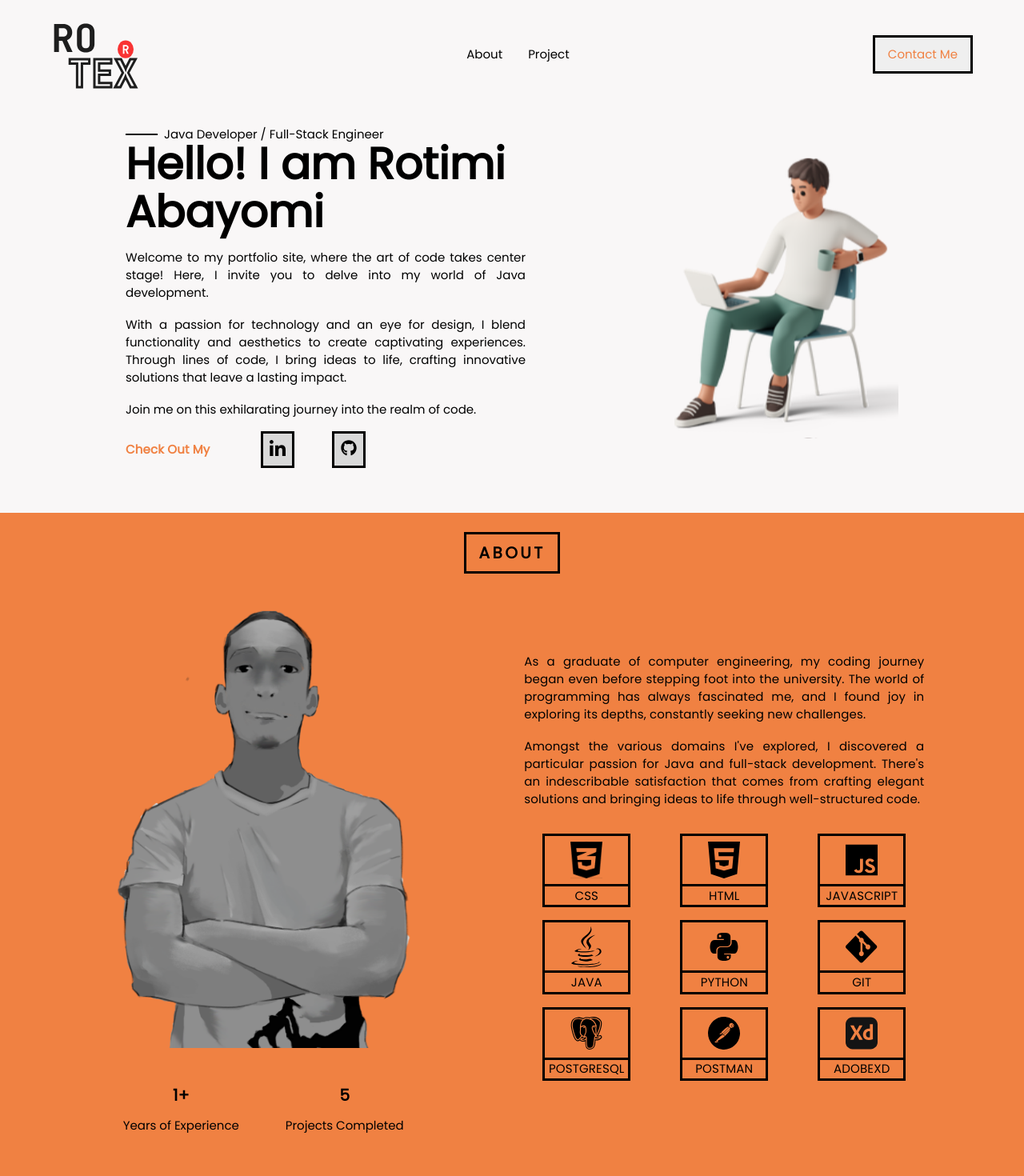
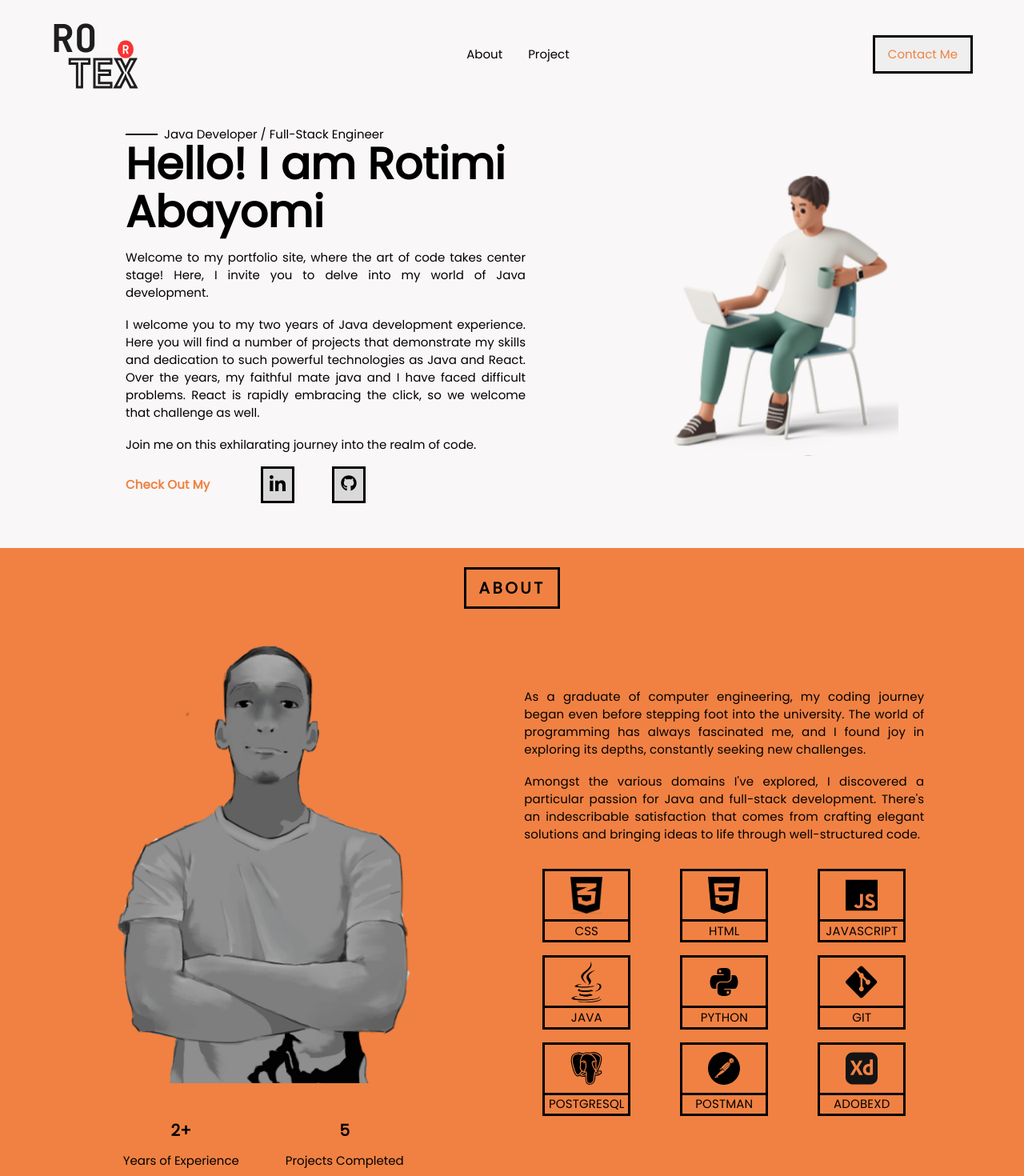
Before and after one commit to pro3088/portfolio, a React (Create React App) app: page / in a window 1280 px wide. Shown: the top 1470 px of the page at 80% size. Built offline with nearby package versions, Linux system fonts and the light colour scheme; a web font is replaced by a local one.

Commit message:
changes to experience

```diff
--- a/src/components/header/Header.jsx
+++ b/src/components/header/Header.jsx
@@ -17,7 +17,7 @@ const Header = () => {
         <h1>Hello! I am Rotimi Abayomi</h1>
         <div className='portf__header-intro_title-paragraph'>
           <p>Welcome to my portfolio site, where the art of code takes center stage! Here, I invite you to delve into my world of Java development.</p><br />
-          <p>With a passion for technology and an eye for design, I blend functionality and aesthetics to create captivating experiences. Through lines of code, I bring ideas to life, crafting innovative solutions that leave a lasting impact.</p><br />
+          <p>I welcome you to my two years of Java development experience. Here you will find a number of projects that demonstrate my skills and dedication to such powerful technologies as Java and React. Over the years, my faithful mate java and I have faced difficult problems. React is rapidly embracing the click, so we welcome that challenge as well.</p><br />
           <p>Join me on this exhilarating journey into the realm of code.</p>
         </div>
 
--- a/src/containers/about/About.jsx
+++ b/src/containers/about/About.jsx
@@ -15,7 +15,7 @@ const About = () => {
           <img src={persona} alt="persona" />
           <div className='portf__about-container_persona-figures'>
             <div className='portf__about-container_persona-figures_stats'>
-              <h4>1+</h4>
+              <h4>2+</h4>
               <p>Years of Experience</p>
             </div>
             <div className='portf__about-container_persona-figures_stats'>
```
